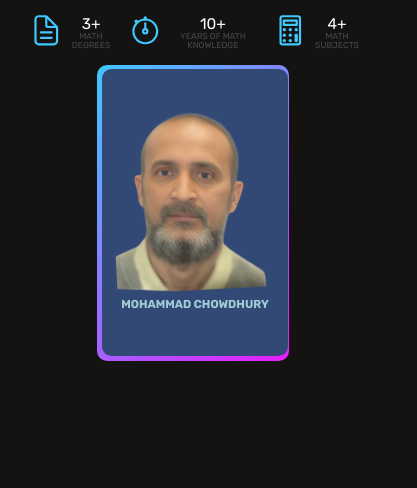
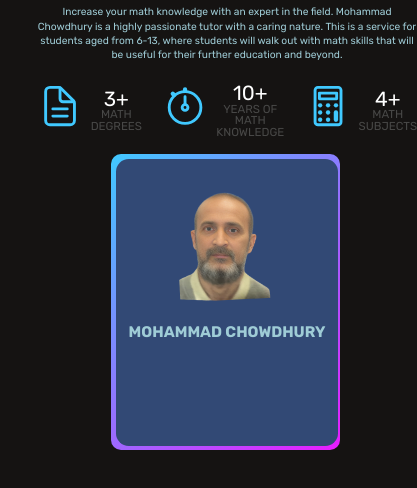
Before and after one commit to Raeef-Chowdhury/Math-, a plain HTML site: page Index.html in a window 390 px wide. Shown: the part 306-794 px from the top of the page, 417 px wide, since content can reach past the window. Drawn offline with nearby package versions, Linux system fonts and the light colour scheme.

Commit message:
fix hero responsiveness

```diff
--- a/queries.css
+++ b/queries.css
@@ -47,7 +47,7 @@
     background-color: white;
     z-index: 20;
     opacity: 1;
-    transition: all 0.3s ease;
+    transition: all 0.6s ease;
   }
   .nav__list--item {
     color: black;
@@ -88,6 +88,10 @@
   .hero__img--box:hover::after {
     transform: scale(1);
   }
+  .hero__img--box:hover .hero__img {
+    transform: translateY(0rem) rotate(0deg);
+    transition: all 0.8s ease;
+  }
   .hero__img--box:hover .profile__heading {
     opacity: 1;
     transition: all 0.8s ease;
@@ -105,8 +109,8 @@
     opacity: 1;
     font-size: 2.4rem;
     padding: 2rem;
+    transform: translateY(0rem);
     color: #9fccd6;
-    transform: translateY(-2rem);
     transition: all 0.8s ease;
   }
   .mobile__nav--icon {
@@ -115,11 +119,12 @@
 }
 @media (max-width: 544px) {
   html {
-    font-size: 30%;
+    font-size: 40%;
   }
   .section__hero {
-    margin-top: -10rem;
+    margin-top: 0rem;
     max-width: 400px;
+    margin-left: 10rem;
   }
   .hero__text--heading {
     font-size: 6rem;
@@ -130,4 +135,7 @@
   .mobile__nav--icon {
     left: 80%;
   }
+  .hero__img {
+    height: 24rem;
+  }
 }
```
